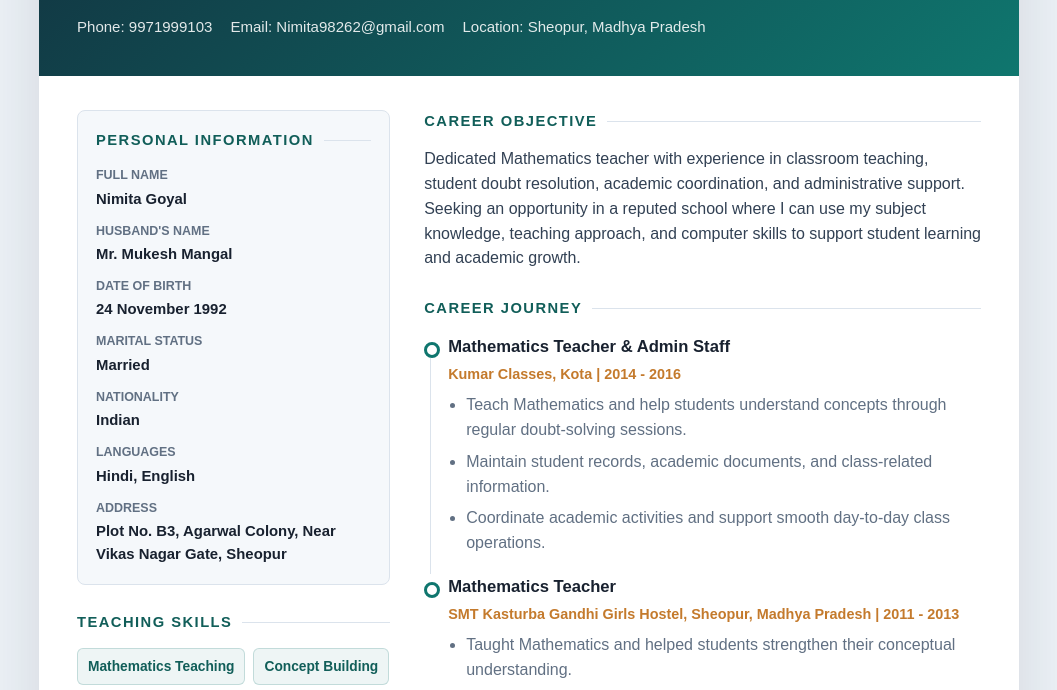
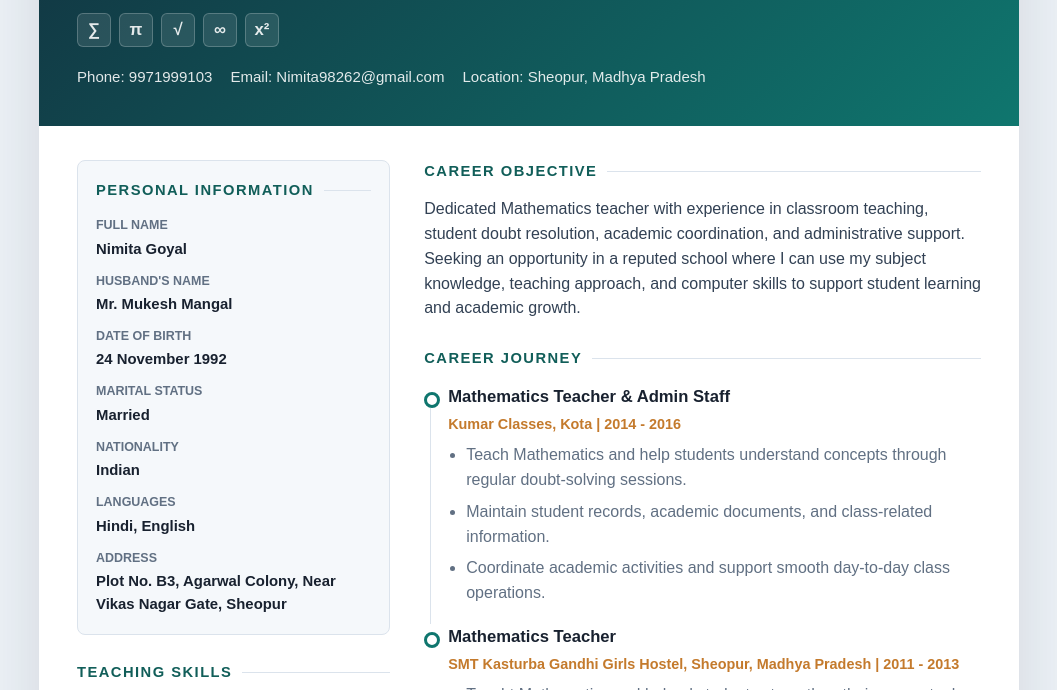
Before and after one commit to mukesh4567/mukesh-agentic-qa, a plain HTML site: page Nimita_CV.html in a window 1280 px wide. Shown: the part 199-889 px from the top of the page, without its empty margins (111-1168 px from the left). Drawn offline with Linux system fonts and the light colour scheme.

Commit message:
Add maths themed CV header

```diff
--- a/Nimita_CV.html
+++ b/Nimita_CV.html
@@ -66,6 +66,26 @@
       color: rgba(255, 255, 255, 0.9);
       font-size: 1.08rem;
       font-weight: 700;
+    }
+
+    .math-symbols {
+      display: flex;
+      flex-wrap: wrap;
+      gap: 8px;
+      margin-top: 16px;
+      color: rgba(255, 255, 255, 0.88);
+      font-size: 1.05rem;
+      font-weight: 800;
+    }
+
+    .math-symbols span {
+      display: inline-grid;
+      min-width: 34px;
+      min-height: 34px;
+      place-items: center;
+      border: 1px solid rgba(255, 255, 255, 0.22);
+      border-radius: 6px;
+      background: rgba(255, 255, 255, 0.1);
     }
 
     .contact-list {
@@ -297,9 +317,16 @@
   <main class="cv-page">
     <header class="hero">
       <div>
-        <div class="eyebrow">Modern Curriculum Vitae</div>
+        <div class="eyebrow">Curriculum Vitae</div>
         <h1>Nimita Goyal</h1>
         <p class="role">Mathematics Teacher | Academic Administration | Student Support</p>
+        <div class="math-symbols" aria-label="Mathematics symbols">
+          <span>&sum;</span>
+          <span>&pi;</span>
+          <span>&radic;</span>
+          <span>&infin;</span>
+          <span>x&sup2;</span>
+        </div>
         <div class="contact-list" aria-label="Contact information">
           <span>Phone: 9971999103</span>
           <span>Email: Nimita98262@gmail.com</span>
```
